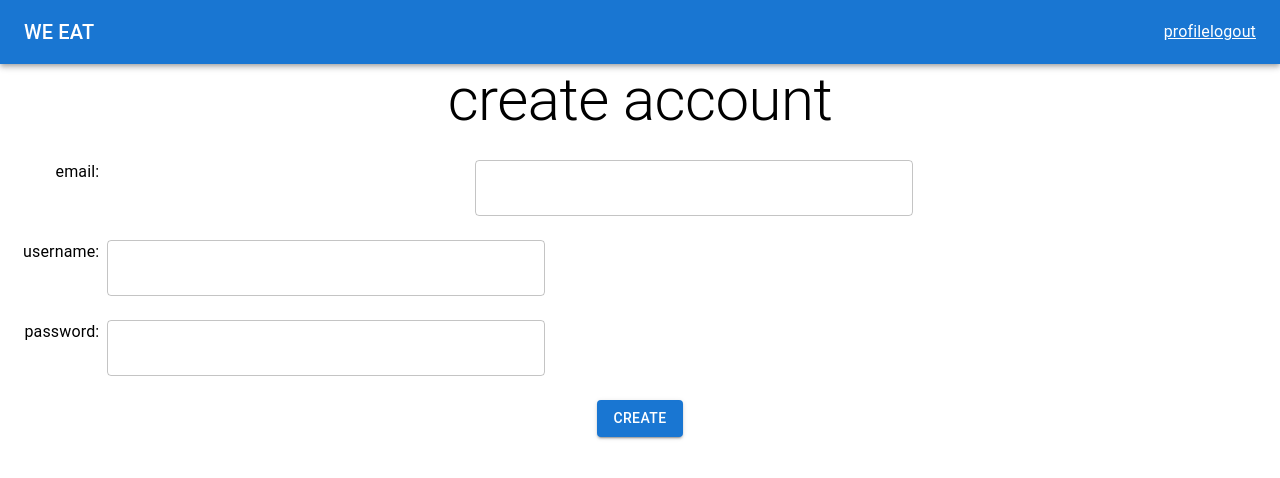
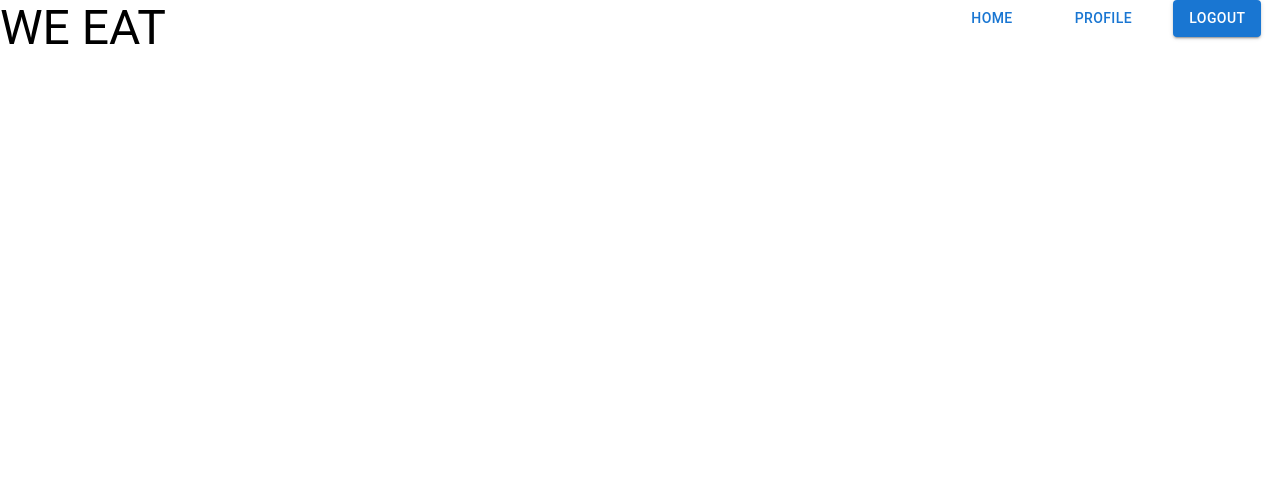
Before and after one commit to karajleong02/weEat, a React (Create React App) app in the folder client/my-app/: page / in a window 1280 px wide. Shown: the top 478 px of the page. Built offline with nearby package versions, Linux system fonts and the light colour scheme.

Commit message:
set up routes

```diff
--- a/client/my-app/src/App.js
+++ b/client/my-app/src/App.js
@@ -1,19 +1,26 @@
 import './App.css';
 import React from 'react';
+import { Route, Routes, Link } from 'react-router-dom';
+import Login from './pages/Login';
+import Home from './pages/Home';
+import Profile from './pages/Profile';
+import Suggestions from './pages/Suggestions';
 import Navbar from './components/Navbar';
-import CreateAccount from './pages/CreateAccount';
 
-class App extends React.Component {
 
-  render() {
-    return (
-      <div id="app">
-        <Navbar></Navbar>
-        <CreateAccount></CreateAccount>
-      </div>
+function App() {
+  return (
+    <div>
 
-    );
-  }
+      <Routes>
+        <Route path="/" element={<Login />} />
+        <Route path="/home" element={<Home />} />
+        <Route path="/profile" element={<Profile />} />
+        <Route path="/suggestions" element={<Suggestions />} />
+      </Routes>
+    </div>
+
+  );
 }
 
 export default App;
--- a/client/my-app/src/components/Navbar.jsx
+++ b/client/my-app/src/components/Navbar.jsx
@@ -1,37 +1,39 @@
-import { Typography, Link } from '@mui/material';
+import { Typography, Button } from '@mui/material';
 import React from 'react';
-import {Box, AppBar, Toolbar} from '@mui/material'
+// import {Box, AppBar, Toolbar} from '@mui/material'
+import { Grid } from '@mui/material';
+import { Link } from 'react-router-dom';
 
 
 function Navbar() {
     return (
-        <Box sx={{ flexGrow:1}}>
-            <AppBar position="static">
-                <Toolbar>
-                    <Typography variant="h6" sx={{ flexGrow:1}}>
-                        WE EAT
-                    </Typography>
-                    <Link
-                        component="button"
-                        color='inherit'
-                        variant="body1"
-                        href='./pages/Profile.jsx'
-                    >
-                       profile
-                    </Link>
+        <Grid container>
+            <Grid item xs={9}>
+                <Typography variant="h3">WE EAT</Typography>
+            </Grid>
+            <Grid item xs={1}>
+                <Link to='/home'>
+                    <Button variant="text">
+                        home
+                    </Button>
+                </Link>
 
-                    <Link
-                        component="button"
-                        background-color='#463415'
-                        color='inherit'
-                        variant="body1"
-                        href='./pages/login.jsx'
-                    >
-                       logout
-                    </Link>
-                </Toolbar>
-            </AppBar>
-        </Box>
+            </Grid>
+            <Grid item xs={1}>
+                <Link to='profile'>
+                    <Button variant="text">
+                        profile
+                    </Button>
+                </Link>
+            </Grid>
+            <Grid item xs={1}>
+                <Link to='/'>
+                    <Button variant="contained">
+                        logout
+                    </Button>
+                </Link>
+            </Grid>
+        </Grid>
     )
 }
 
--- a/client/my-app/src/index.js
+++ b/client/my-app/src/index.js
@@ -2,10 +2,15 @@ import React from 'react';
 import ReactDOM from 'react-dom/client';
 import './index.css';
 import App from './App';
+import Home from './pages/Home';
+import { BrowserRouter } from "react-router-dom";
 
 const root = ReactDOM.createRoot(document.getElementById('root'));
 root.render(
   <React.StrictMode>
-    <App />
+    <BrowserRouter>
+      <App/>
+    </BrowserRouter>
+
   </React.StrictMode>
 );
--- a/client/my-app/src/pages/Home.jsx
+++ b/client/my-app/src/pages/Home.jsx
@@ -1,8 +1,11 @@
-import React from 'react';
+
+import React, { Component } from 'react';
+
+import Navbar from '../components/Navbar';
 
 function Home() {
     return (
-        <h1>home page</h1>
+        <Navbar></Navbar>
     );
 }
 
--- a/client/my-app/src/pages/Login.jsx
+++ b/client/my-app/src/pages/Login.jsx
@@ -1,8 +1,9 @@
 import React from 'react';
+import Navbar from '../components/Navbar';
 
 function Login() {
     return (
-        <h1>login page</h1>
+        <Navbar></Navbar>
     );
 }
 
```
Also changed, not shown: client/my-app/src/Paths.js (+16 -16 lines).
